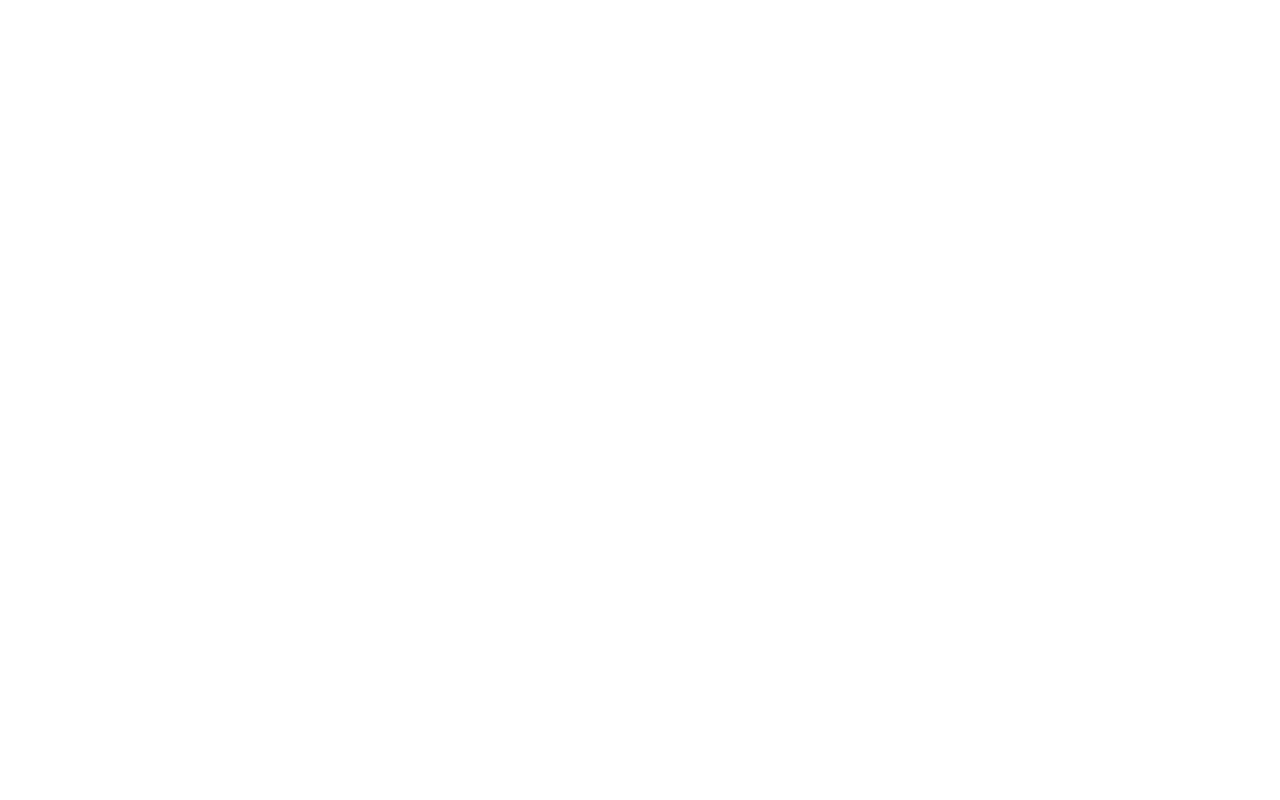
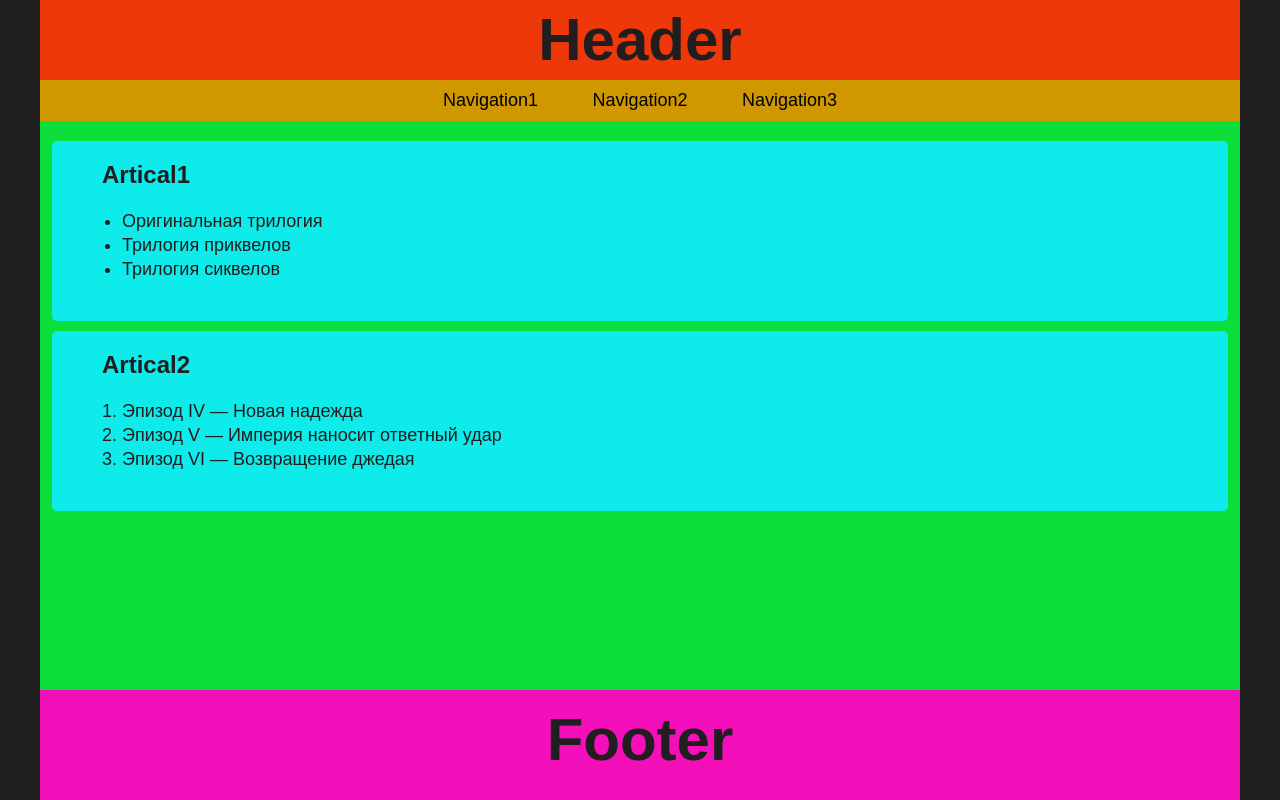
Before and after one commit to js-tasks-ru/htmlcss-20210708_artur-mingazhov, a website: page 02-dz0/01-semantic-mockup/solution.html in a window 1280 px wide. Drawn offline with Linux system fonts and the light colour scheme.

Commit message:
add solution for semantic-mockup

```diff
--- a/02-dz0/01-semantic-mockup/solution.html
+++ b/02-dz0/01-semantic-mockup/solution.html
@@ -1,4 +1,49 @@
 <!DOCTYPE html>
 <html lang="ru">
-    <!-- Ваше решение -->
+
+<head>
+    <meta charset="utf-8">
+    <link rel="stylesheet" href="style.css">
+    <title>01-semantic-mockup</title>
+
+</head>
+
+<body>
+    <div class='wrapper'>
+        <header>
+            <h1>Header</h1>
+            <nav>
+                <a href="#">Navigation1</a>
+                <a href="#">Navigation2</a>
+                <a href="#">Navigation3</a>
+            </nav>
+        </header>
+
+        <main>
+            <article>
+                <h2>Artical1</h2>
+                <ul>
+                    <li>Оригинальная трилогия</li>
+                    <li>Трилогия приквелов</li>
+                    <li>Трилогия сиквелов</li>
+                </ul>
+
+            </article>
+            <article>
+                <h2>Artical2</h2>
+                <ol>
+                    <li>Эпизод IV — Новая надежда</li>
+                    <li>Эпизод V — Империя наносит ответный удар</li>
+                    <li>Эпизод VI — Возвращение джедая</li>
+                </ol>
+            </article>
+        </main>
+        <footer>
+            <h3>Footer</h3>
+        </footer>
+    </div>
+
+
+</body>
+
 </html>
--- /dev/null
+++ b/02-dz0/01-semantic-mockup/style.css
@@ -0,0 +1,76 @@
+* {
+   margin: 0;
+   padding: 0;
+}
+html,
+body {
+   height: 100%;
+}
+
+.wrapper {
+   display: flex;
+   flex-direction: column;
+   padding: 0px 40px;
+   min-height: 100%;
+   background-color: rgb(32, 30, 30);
+   color: rgb(32, 30, 30);
+   font-family: sans-serif;
+}
+
+header {
+   text-align: center;
+   background-color: rgb(238, 56, 10);
+}
+
+nav {
+   background-color: rgb(207, 152, 0);
+   padding: 10px 0px;
+}
+
+nav a {
+   text-decoration: none;
+   font-size: 18px;
+   margin: 0px 50px 0px 0px;
+   color: #000;
+}
+
+nav a:last-child {
+   margin: 0px 0px 0px 0px;
+}
+
+h1,
+h3 {
+   margin: 0px;
+   font-size: 60px;
+   line-height: 80px;
+}
+
+main {
+   flex: 1 0 auto;
+   padding: 10px 12px 20px 12px;
+   background-color: rgb(13, 223, 58);
+}
+
+article {
+   padding: 20px 10px 20px 50px;
+   margin: 10px 0px 0px 0px;
+   border-radius: 5px;
+   background-color: rgb(14, 235, 235);
+}
+
+ul,
+ol {
+   padding: 20px;
+}
+
+li {
+   font-size: 18px;
+   line-height: 24px;
+}
+
+footer {
+   flex: 0 0 auto;
+   padding: 10px 0px 20px 0px;
+   text-align: center;
+   background-color: rgb(243, 16, 186);
+}
```
